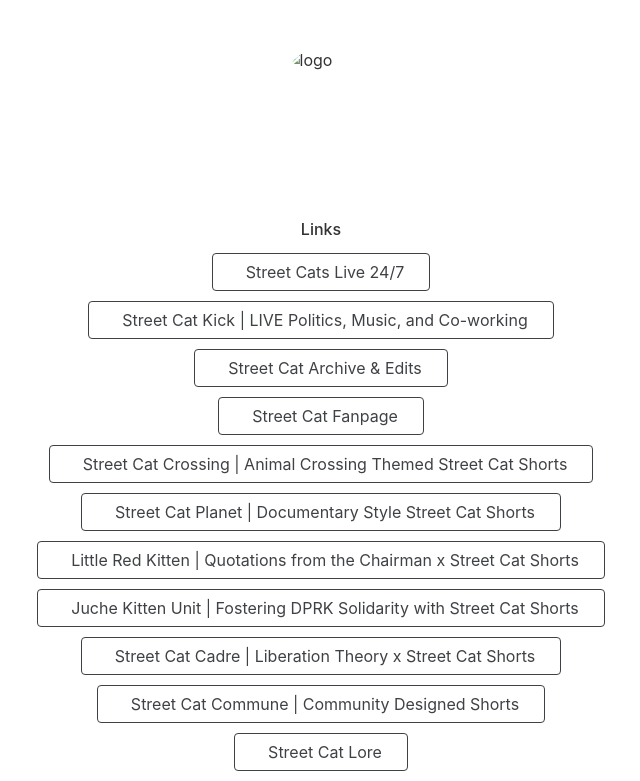
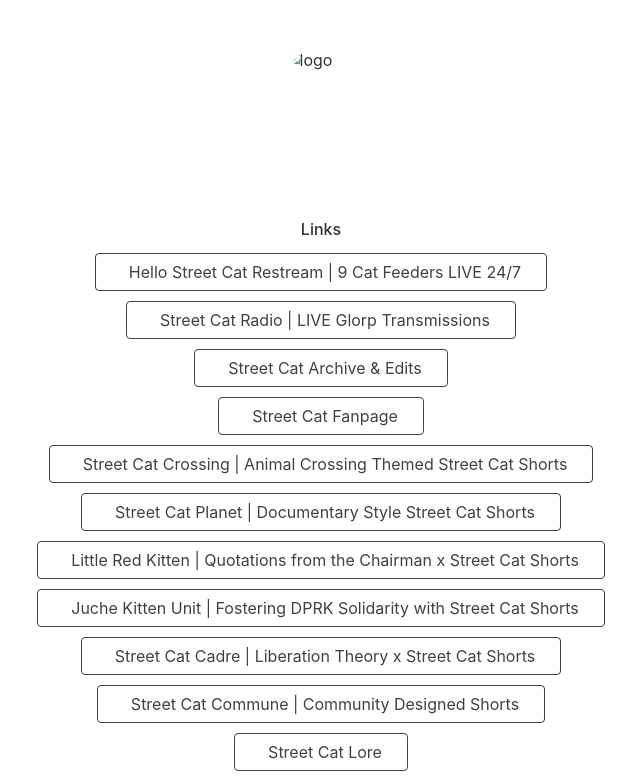
Before and after one commit to StreetCatLove/streetcatlove.github.io, a Jekyll site: the page built from CHANGELOG.md, in a window 1280 px wide, cut to the strip 0-781 px from the top of the page. Shown: the whole strip, without its empty margins (319-959 px from the left). Built offline with Jekyll 4.4.1, drawn with Linux system fonts in a browser that asks for light colours; nearby versions of some CDN libraries; our own code applies the rules of GitHub Pages for plain Markdown files.

Commit message:
Update links.yml

```diff
--- a/_data/links.yml
+++ b/_data/links.yml
@@ -3,11 +3,11 @@ icon-position: left # Set to left/right
 buttons:
   - category: Links
     items:
-    - title: Street Cats Live 24/7
+    - title: Hello Street Cat Restream | 9 Cat Feeders LIVE 24/7
       url: https://www.twitch.tv/street_cat_love
       icon: tdesign:camera # Icons are optional
 
-    - title: Street Cat Kick | LIVE Politics, Music, and Co-working
+    - title: Street Cat Radio | LIVE Glorp Transmissions
       url: https://kick.com/streetcatlove
       icon: tdesign:radio-1 # Icons are optional
 
```
